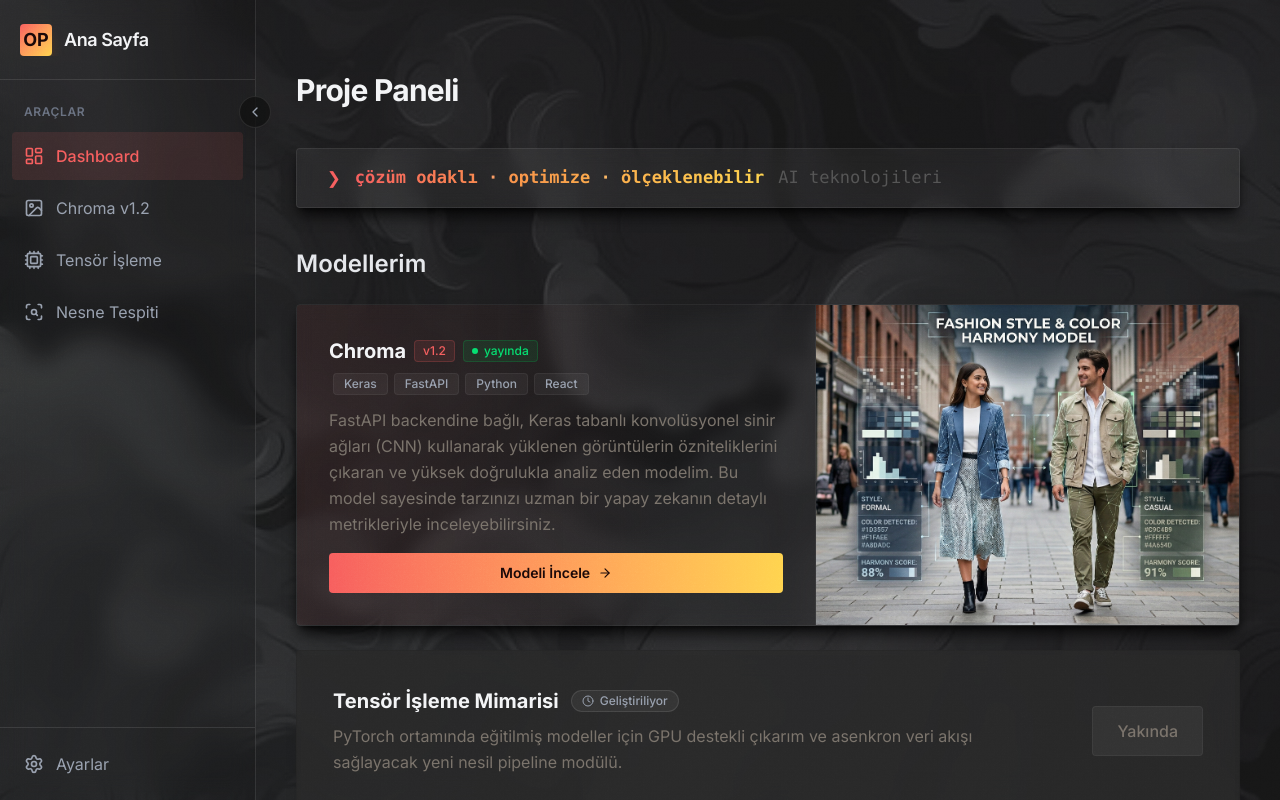
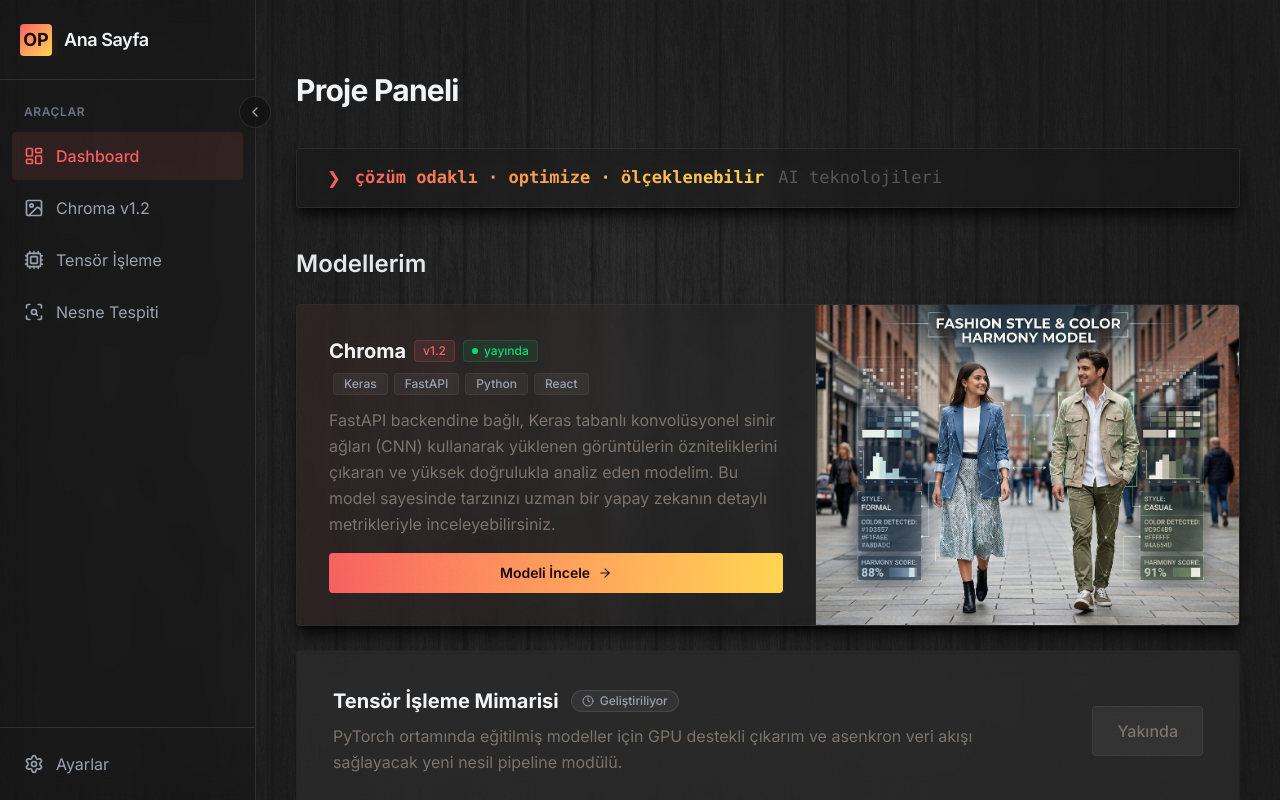
Before and after one commit to omerfarukpirhasanoglu/pirhasanoglu.com, a Next.js app: page /dashboard in a window 1280 px wide. Built offline with nearby package versions, Linux system fonts and the light colour scheme.

Commit message:
background changed

```diff
--- a/src/app/dashboard/page.tsx
+++ b/src/app/dashboard/page.tsx
@@ -29,7 +29,7 @@ export default function DashboardPage() {
           </div>
 
           {/* Vision Bar */}
-          <div className="animate-reveal inline-flex items-center gap-0 px-7.5 h-15 bg-white/5 backdrop-blur-sm border border-white/[0.07] shadow-lg shadow-black/80 rounded-sm whitespace-nowrap overflow-hidden">
+          <div className="animate-reveal inline-flex items-center gap-0 px-7.5 h-15 bg-black/10 backdrop-blur-sm border border-white/[0.07] shadow-lg shadow-black/80 rounded-sm whitespace-nowrap overflow-hidden">
             <span className="text-accent font-mono text-[23px] mr-3.5">❯</span>
             <span
               className="text-[17px] font-semibold font-mono"
```
Also changed, not shown: public/dashboardback.jpg.
